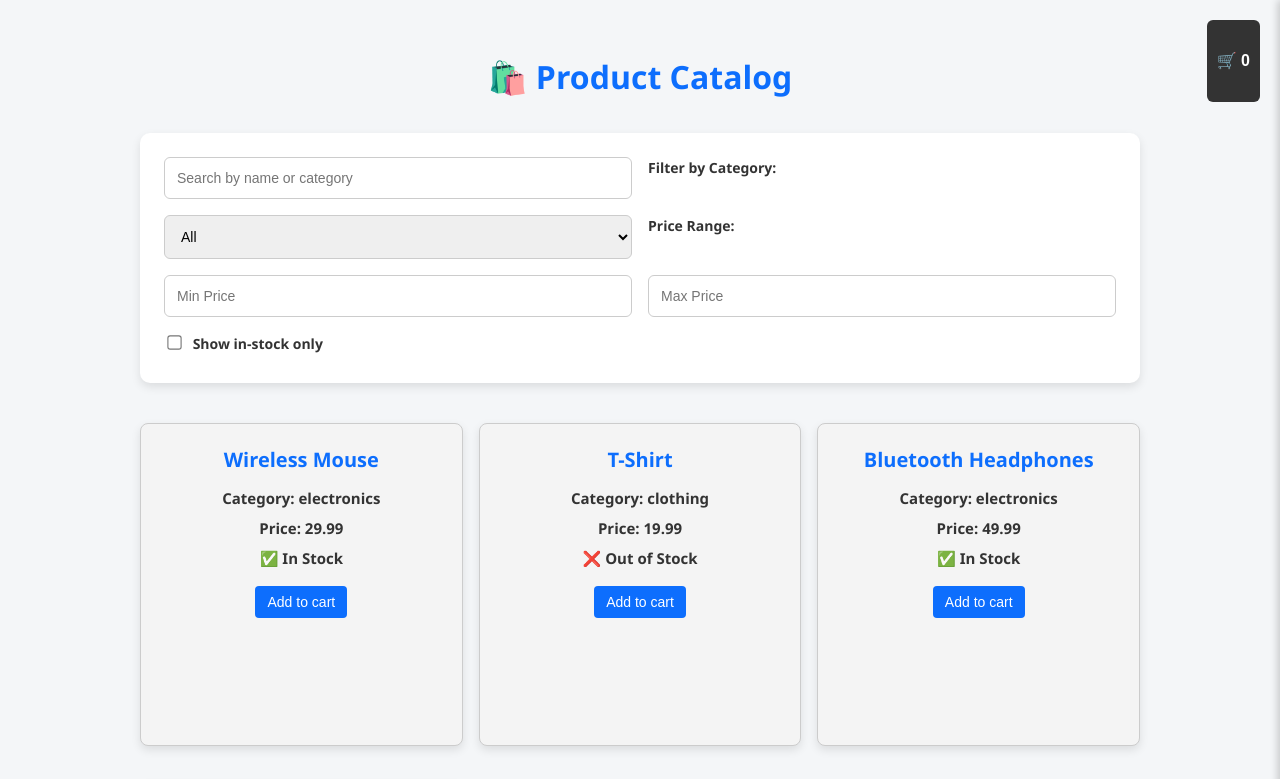
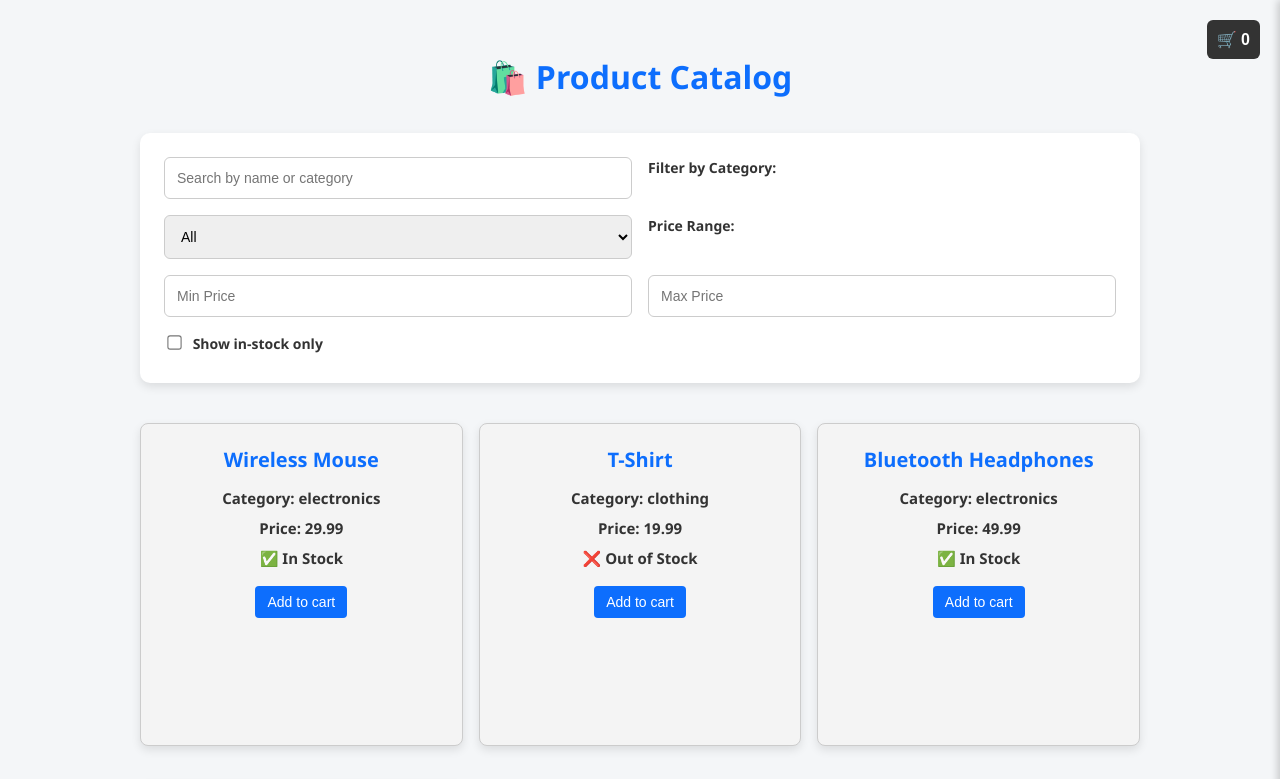
Before and after one commit to mensonsundash/e-commerce, a plain HTML site: page index.html in a window 1280 px wide. Shown: the top 779 px of the page. Drawn offline with Linux system fonts and the light colour scheme.

Commit message:
update in css

```diff
--- a/style.css
+++ b/style.css
@@ -153,6 +153,9 @@ input[type="checkbox"] {
   border-radius: 6px;
   cursor: pointer;
 }
+#cartBtn h4 {
+  margin: 0px;
+}
 
 /* Sidebar base */
 .cart-sidebar {
```
